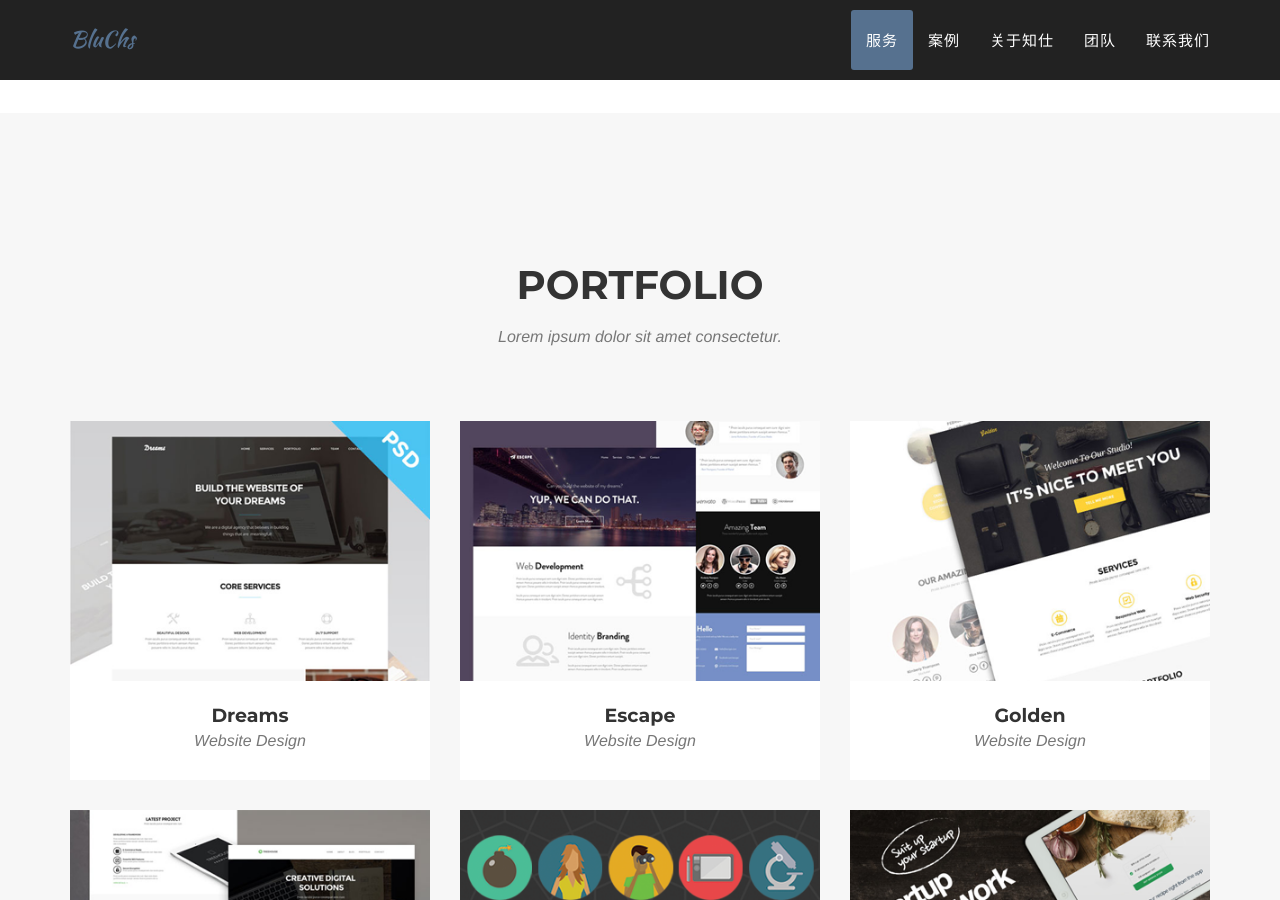
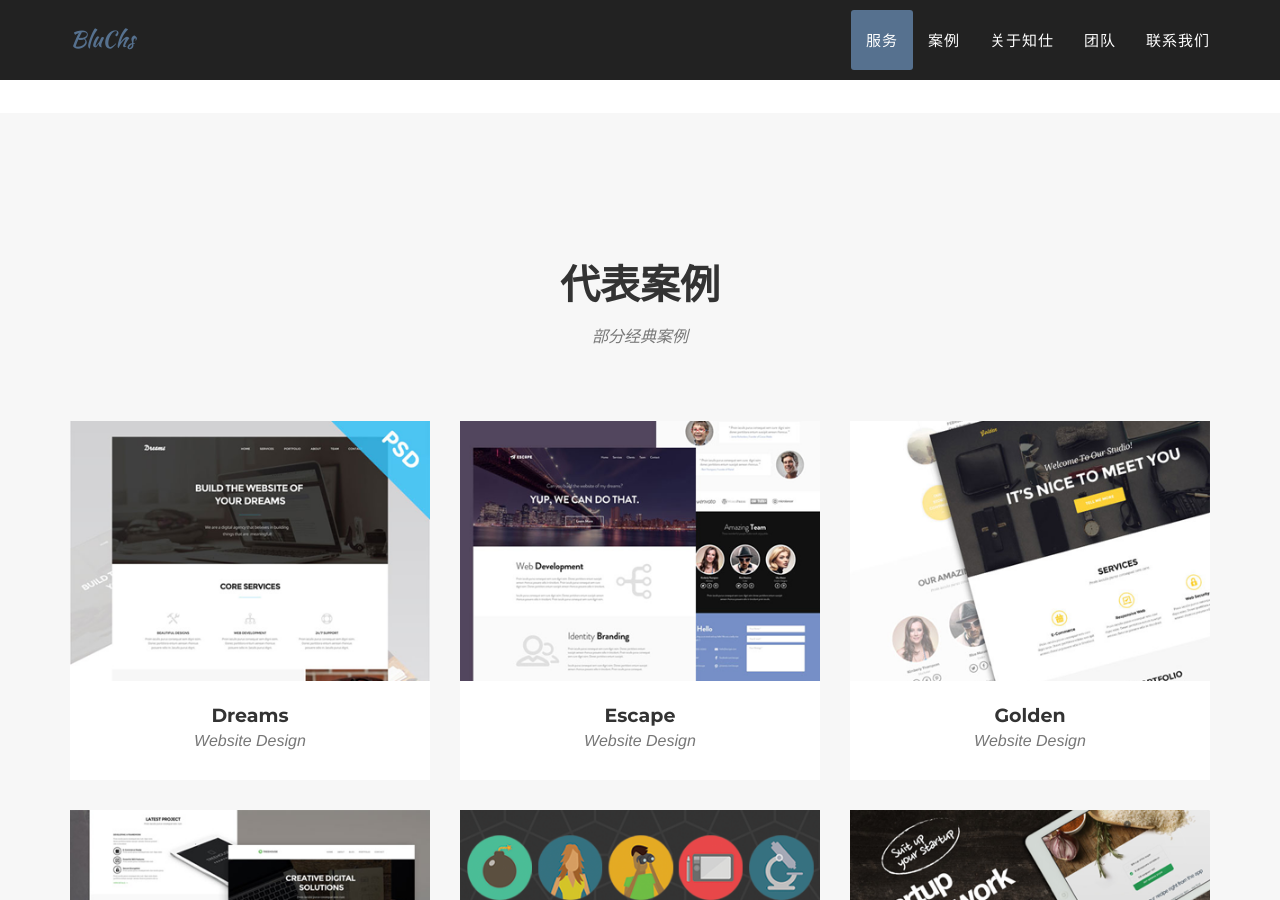
Before and after one commit to hahabafeite/hahabafeite.github.io, a Jekyll site: the page built from index.html, in a window 1280 px wide and 900 px high, scrolled down 1357 px. Built offline with Jekyll 4.4.1, drawn with Linux system fonts in a browser that asks for light colours; some web fonts are replaced.

Commit message:
Update portfolio_grid.html

```diff
--- a/_includes/portfolio_grid.html
+++ b/_includes/portfolio_grid.html
@@ -3,8 +3,8 @@
         <div class="container">
             <div class="row">
                 <div class="col-lg-12 text-center">
-                    <h2 class="section-heading">Portfolio</h2>
-                    <h3 class="section-subheading text-muted">Lorem ipsum dolor sit amet consectetur.</h3>
+                    <h2 class="section-heading">代表案例</h2>
+                    <h3 class="section-subheading text-muted">部分经典案例</h3>
                 </div>
             </div>
             <div class="row">
```
